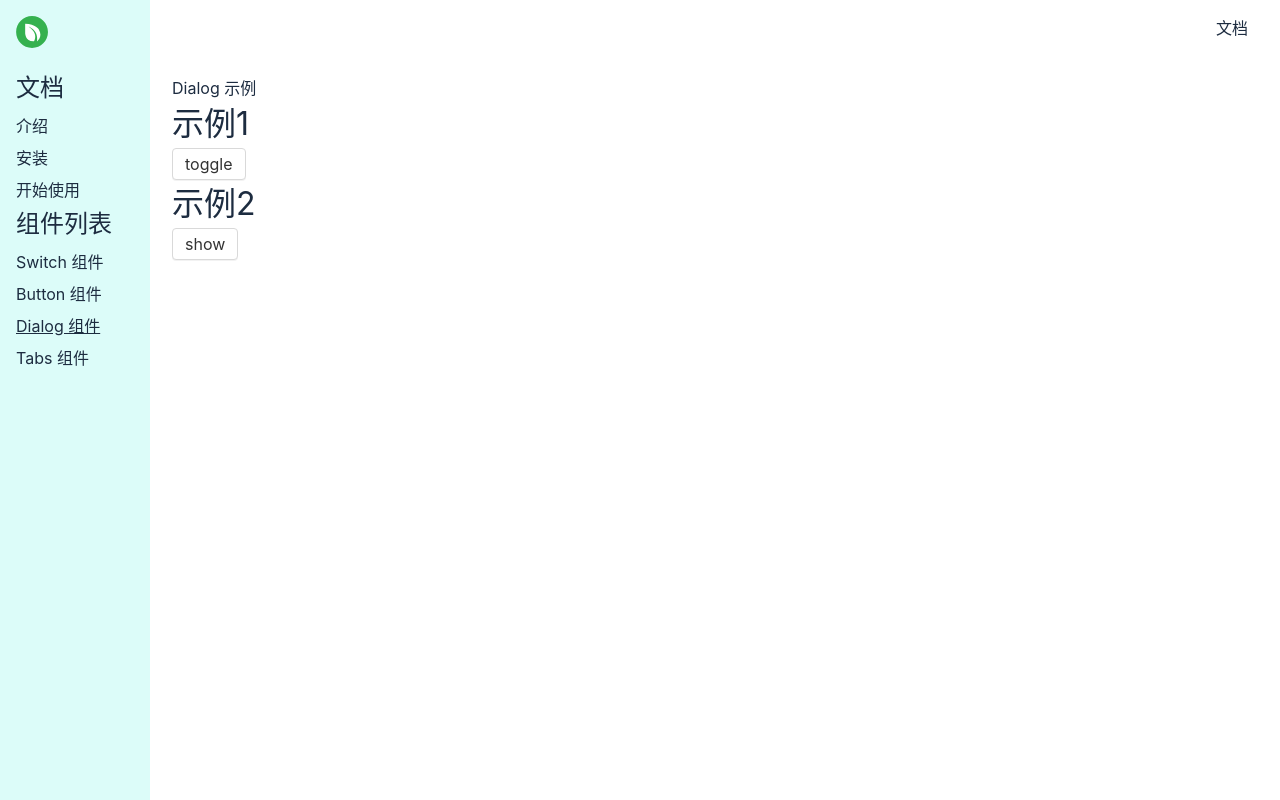
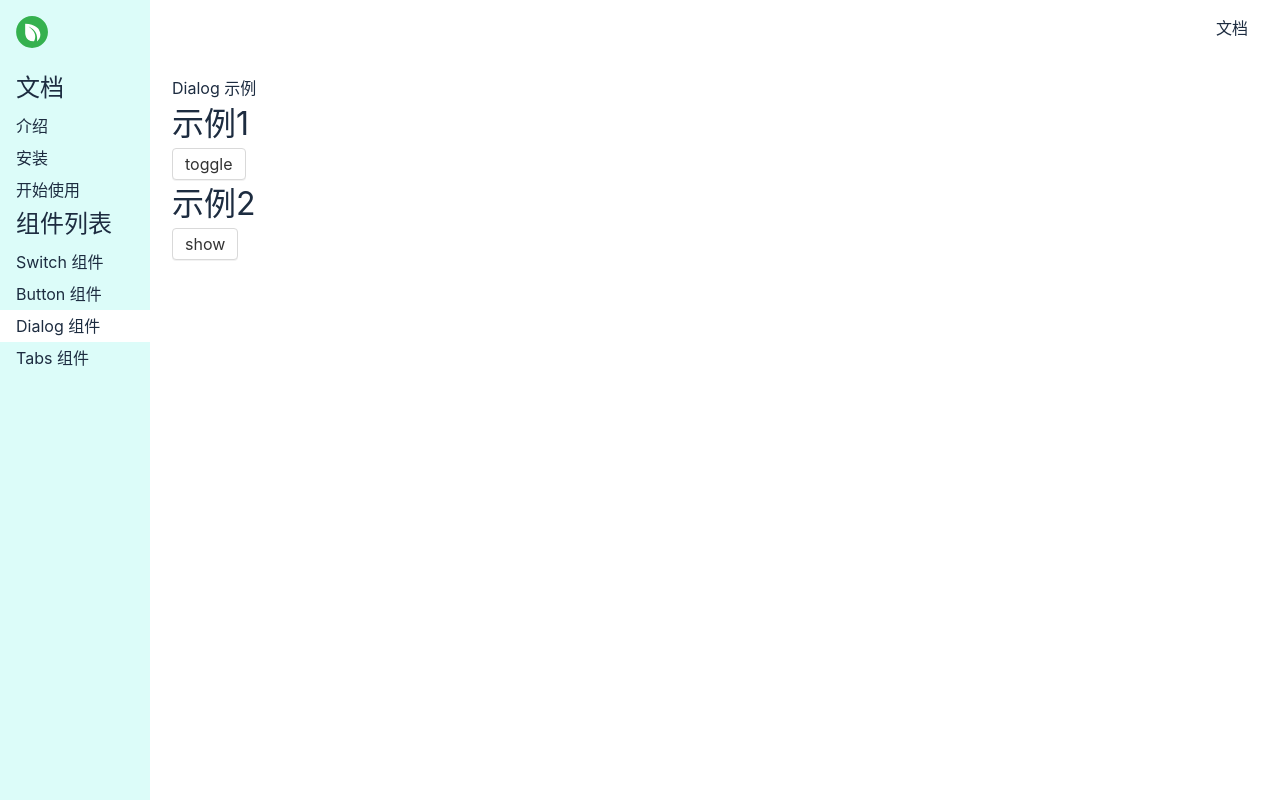
Before and after one commit to wsmnnmm/CPP-UI, a Vue app: page /#/doc/dialog in a window 1280 px wide. Built offline with nearby package versions, Linux system fonts and the light colour scheme.

Commit message:
复杂一点的侧边栏高亮样式

```diff
--- a/src/views/Doc.vue
+++ b/src/views/Doc.vue
@@ -41,9 +41,6 @@ export default {
 };
 </script>
 <style lang="scss" scope>
-.router-link-active {
-  text-decoration: underline;
-}
 .layout {
   display: flex;
   flex-direction: column;
@@ -73,7 +70,7 @@ export default {
 aside {
   background: #dcfcf9;
   width: 150px;
-  padding: 16px;
+  padding: 16px 0;
   position: fixed;
   top: 0;
   left: 0;
@@ -81,10 +78,18 @@ aside {
   height: 100%;
   > h2 {
     margin-bottom: 4px;
+    padding: 0 16px;
   }
   > ol {
     > li {
-      padding: 4px 0;
+      > a {
+        display: block;
+        padding: 4px 16px;
+        text-decoration: none;
+      }
+      .router-link-active {
+        background: white;
+      }
     }
   }
 }
```
